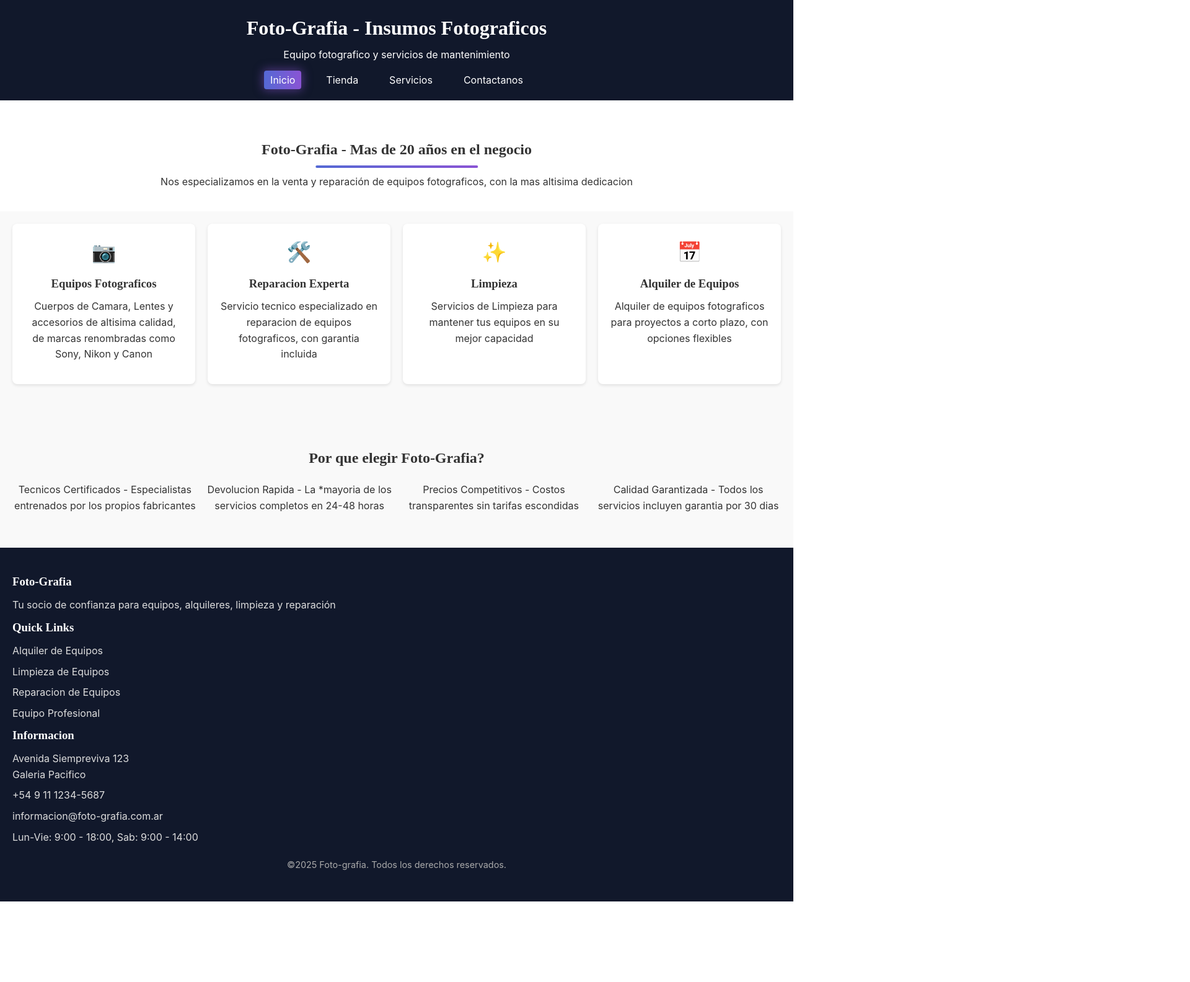
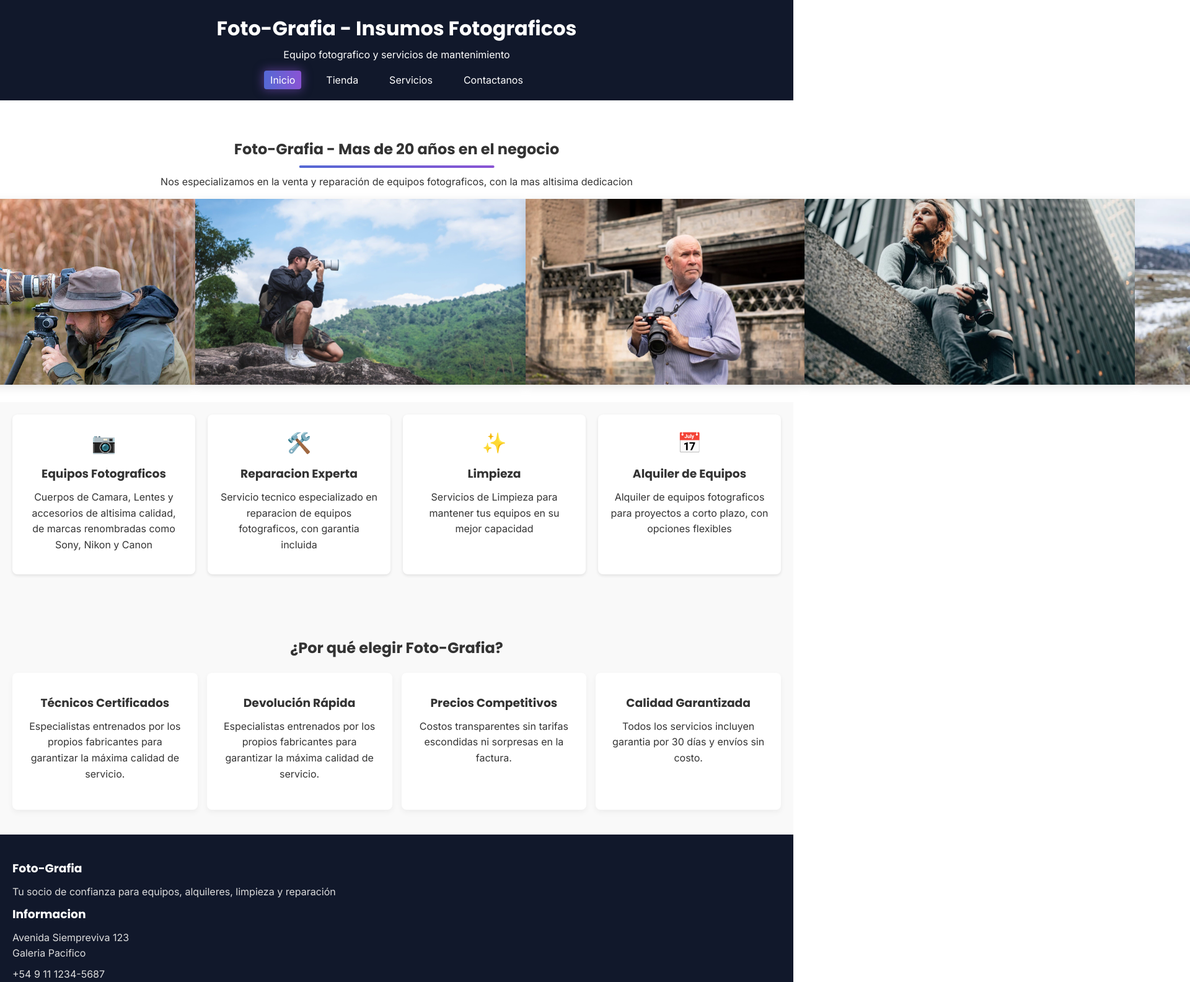
Before and after one commit to Awpii/WebDesign_UADE, a plain HTML site: page index.html in a window 1280 px wide. Shown: the top 1585 px of the page at 62% size, 1920 px wide, since content can reach past the window. Before the commit the page ends 1455 px from the top, so only its background shows below. Drawn offline with Linux system fonts and the light colour scheme.

Commit message:
Enhance index.html with Google Fonts and layout updates
Added Google Fonts integration and improved layout.

```diff
--- a/index.html
+++ b/index.html
@@ -2,8 +2,11 @@
 <head>
     <meta charset="UTF-8">
     <meta name="viewport" content="width=device-width, initial-scale=1.0">
-    <title>Foto-Grafia - Insumos Fotograficos</title>
+    <title>Foto-Grafia - Insumos Fotográficos</title>
     <link rel="stylesheet" href="styles.css">
+    <link rel="preconnect" href="https://fonts.googleapis.com">
+    <link rel="preconnect" href="https://fonts.gstatic.com" crossorigin>
+    <link href="https://fonts.googleapis.com/css2?family=Poppins:wght@700&family=Inter:wght@400;700&display=swap" rel="stylesheet">
 </head>
 <body>
     <header>
@@ -15,18 +18,23 @@
                     <li><a href="index.html" class="active">Inicio</a></li>
                     <li><a href="gallery.html">Tienda</a></li>
                     <li><a href="services.html">Servicios</a></li>
-                    <li><a href="contact.html">Contactanos</a></li>
+                    <li><a href="contacto.html">Contactanos</a></li>
                 </ul>
             </nav>
         </div>
     </header>
-    <!-- test -->
     <!-- Hero / Intro -->
     <section class="hero">
         <h2>Foto-Grafia - Mas de 20 años en el negocio</h2>
         <p>Nos especializamos en la venta y reparación de equipos fotograficos, con la mas altisima dedicacion</p>
+        <div class="hero-gallery">
+            <div class="img-wrap"><img src="images/wildlife_1.jpg" alt="Fotografo en llanura"></div>
+            <div class="img-wrap"><img src="images/wildlife_2.jpg" alt="Fotografo en montaña"></div>
+            <div class="img-wrap"><img src="images/wildlife_3.jpg" alt="Fotografo en templo"></div>
+            <div class="img-wrap"><img src="images/wildlife_4.jpg" alt="Fotografo en Ciudad"></div>
+            <div class="img-wrap"><img src="images/wildlife_5.jpg" alt="Fotografo en Tundra"></div>
+        </div>
     </section>
-
     <!-- Caracteristicas -->
     <section class="features">
         <div class="feature">
@@ -49,33 +57,34 @@
             <h3>Alquiler de Equipos</h3>
             <p>Alquiler de equipos fotograficos para proyectos a corto plazo, con opciones flexibles</p>
     </section>
-
     <!-- Por que elegirnos -->
     <section class="why">
-        <h2>Por que elegir Foto-Grafia?</h2>
+        <h2>¿Por qué elegir Foto-Grafia?</h2>
         <div class="why-grid">
-            <p>Tecnicos Certificados - Especialistas entrenados por los propios fabricantes</p>
-            <p>Devolucion Rapida - La *mayoria de los servicios completos en 24-48 horas</p>
-            <p>Precios Competitivos - Costos transparentes sin tarifas escondidas</p>
-            <p>Calidad Garantizada - Todos los servicios incluyen garantia por 30 dias</p>
+            <div class="razon-card">
+                <h3>Técnicos Certificados</h3>
+                <p>Especialistas entrenados por los propios fabricantes para garantizar la máxima calidad de servicio.</p>
+            </div>
+            <div class="razon-card">
+                <h3>Devolución Rápida</h3>
+                <p>Especialistas entrenados por los propios fabricantes para garantizar la máxima calidad de servicio.</p>
+            </div>
+            <div class="razon-card">
+                <h3>Precios Competitivos</h3>
+                <p>Costos transparentes sin tarifas escondidas ni sorpresas en la factura.</p>
+            </div>
+            <div class="razon-card">
+                <h3>Calidad Garantizada</h3>
+                <p>Todos los servicios incluyen garantia por 30 días y envíos sin costo.</p>
+            </div>
         </div>
     </section>
-
     <!-- Footer -->
     <footer>
         <div class="footer">
             <div>
                 <h3>Foto-Grafia</h3>
                 <p>Tu socio de confianza para equipos, alquileres, limpieza y reparación</p>
-            </div>
-            <div>
-                <h3>Quick Links</h3>
-                <ul>
-                    <li>Alquiler de Equipos</li>
-                    <li>Limpieza de Equipos</li>
-                    <li>Reparacion de Equipos</li>
-                    <li>Equipo Profesional</li>
-                </ul>
             </div>
             <div>
                 <h3>Informacion</h3>
@@ -87,6 +96,15 @@
             <p class="copyright">©2025 Foto-grafia. Todos los derechos reservados.</p>
         </div>
     </footer>
+    <script>
+        window.onload = function() {
+            const gallery = document.querySelector('.hero-gallery');
+            const images = gallery.querySelectorAll('.img-wrap');
+            images.forEach(function(item) {
+                const clone = item.cloneNode(true); // 'true' clona todos los elementos
+                gallery.appendChild(clone); //repite imagenes al final de la galeria
+            });
+        };
+    </script>
 </body>
-
 </html>
```
